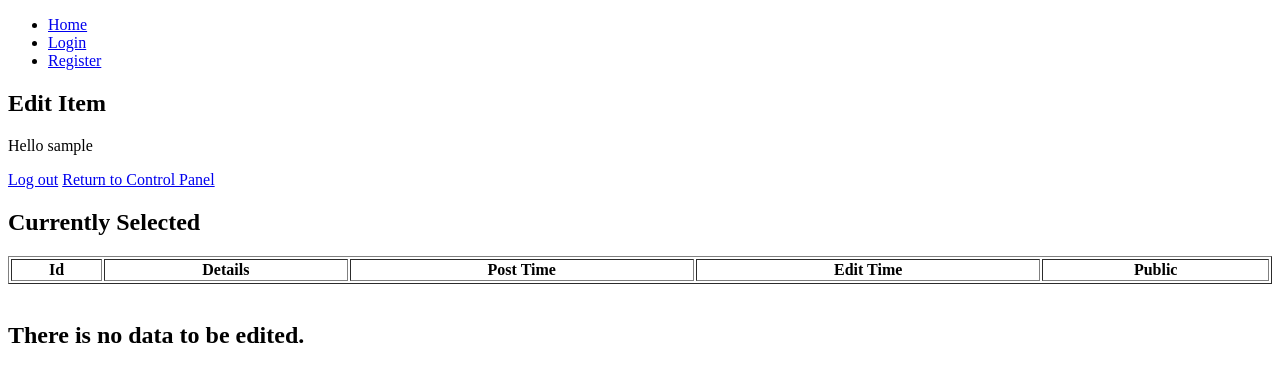
After one commit to leonidasyopan/php-polindo, a PHP site: page /edit.php in a window 1280 px wide. The commit adds this page. Shown: the top 382 px of the page. Run offline with PHP 8.4, Linux system fonts and the light colour scheme; the visitor is signed in with stand-in values (Sample User, id 1); lists and menus that the app fills with data are empty.

Commit message:
created the edit.php and all of its functionality

```diff
--- /dev/null
+++ b/edit.php
@@ -0,0 +1,146 @@
+<!DOCTYPE html>
+<html lang="en">
+<head>
+    <meta charset="UTF-8">
+    <meta name="viewport" content="width=device-width, initial-scale=1.0">
+    <meta http-equiv="X-UA-Compatible" content="ie=edge">
+    <title>Edit Item | Polishing my PHP</title>
+</head>
+<?php
+    session_start(); // starts the session
+    if($_SESSION['user']){ // checks if user is logged in
+    }
+    else {
+        header("location: index.php"); // redirects if user is not logged in
+    }
+    $user = $_SESSION['user']; // assigns user value
+    $id_exists = false;
+?>
+<body>
+    <header>
+        <nav>
+            <ul>
+                <li><a href="index.php">Home</a></li>
+                <li><a href="login.php">Login</a></li>
+                <li><a href="register.php">Register</a></li>
+            </ul>
+        </nav>
+    </header>
+    <main>
+        <h2>Edit Item</h2>
+        <p>Hello <?php Print "$user" ?></p> <!-- Displays user's name -->
+        <a href="logout.php">Log out</a>
+        <a href="home.php">Return to Control Panel</a>
+
+        <h2>Currently Selected</h2>
+
+        <table border="1px" width="100%">
+            <tr>
+                <th>Id</th>
+                <th>Details</th>
+                <th>Post Time</th>
+                <th>Edit Time</th>
+                <th>Public</th>
+            </tr>
+            <?php
+                if(!empty($_GET['id']))
+                {
+                    $id = $_GET['id'];
+                    $_SESSION['id'] = $id;
+                    $id_exists = true;
+
+                    // Create Connection
+                    $con = mysqli_connect("localhost","polindo","LIktRn4dpIvkfygY","php-polindo");
+
+                    // Check connection
+                    if (mysqli_connect_errno()) {
+                    echo "Failed to connect to MySQL: " . mysqli_connect_error();
+                    }
+
+                    $query = mysqli_query($con, "SELECT * FROM list WHERE id='$id'"); // SQL Query
+
+                    $count = mysqli_num_rows($query);
+
+                    if($count > 0)
+                    {
+                        while($row = mysqli_fetch_array($query))
+                        {
+                            Print "<tr>";
+                                Print '<td align="center">' . $row['id'] . '</td>';
+                                Print '<td align="center">' . $row['details'] . '</td>';
+                                Print '<td align="center">' . $row['date_posted'] . ' - ' . $row['time_posted'] . '</td>';
+                                Print '<td align="center">' . $row['date_edited'] . ' - ' . $row['time_edited'] . '</td>';
+                                Print '<td align="center">' . $row['public'] . '</td>';
+                            Print "</tr>";
+                        }
+                    }
+                    else
+                    {
+                        $id_exists = false;
+                    }
+                }
+            ?>
+        </table>
+        <br>
+        <?php
+            if($id_exists)
+            {
+                Print '
+                <form action="edit.php" method="POST" id="update-item-form">
+                    <fieldset>
+                        <div class="form-item">
+                            <label for="details">Enter new detail:</label>
+                            <input id="details" type="text" name="details">
+                        </div>
+                        <div class="form-item">
+                            <label for="public">public post? </label>
+                            <input type="checkbox" name="public[]" id="public" value="yes">
+                        </div>
+                        <div class="form-example">
+                            <input type="submit" value="Update list">
+                        </div>
+                    </fieldset>
+                </form>
+                ';
+            }
+            else
+            {
+                Print '<h2>There is no data to be edited.</h2>';
+            }
+        ?>
+
+    </main>
+    <footer>
+    </footer>
+</body>
+</html>
+
+<?php
+    if($_SERVER['REQUEST_METHOD'] == "POST")
+    {
+        // Create Connection
+        $con = mysqli_connect("localhost","polindo","LIktRn4dpIvkfygY","php-polindo");
+
+        // Check connection
+        if (mysqli_connect_errno()) {
+        echo "Failed to connect to MySQL: " . mysqli_connect_error();
+        }
+
+        $details = mysqli_real_escape_string($con, $_POST['details']);
+        $public = "no";
+        $id = $_SESSION['id'];
+        $time_edited = strftime("%X"); // time
+        $date_edited = strftime("%B %d, %Y"); // date
+
+        foreach($_POST['public'] as $list)
+        {
+            if($list != null)
+            {
+                $public = "yes";
+            }
+        }
+        mysqli_query($con, "UPDATE list SET details='$details', public='$public', date_edited='$date_edited', time_edited='$time_edited' WHERE id='$id'");
+
+        header("location: home.php");
+    }
+?>
--- a/home.php
+++ b/home.php
@@ -4,7 +4,7 @@
     <meta charset="UTF-8">
     <meta name="viewport" content="width=device-width, initial-scale=1.0">
     <meta http-equiv="X-UA-Compatible" content="ie=edge">
-    <title>Polishing my PHP</title>
+    <title>Painel de Controle | Polishing my PHP</title>
 </head>
 <?php
     session_start(); // starts the session
@@ -75,8 +75,8 @@
                         Print '<td align="center">' . $row['details'] . '</td>';
                         Print '<td align="center">' . $row['date_posted'] . ' - ' . $row['time_posted'] . '</td>';
                         Print '<td align="center">' . $row['date_edited'] . ' - ' . $row['time_edited'] . '</td>';
-                        Print '<td align="center"><a href="edit.php">edit</a></td>';
-                        Print '<td align="center"><a href="delete.php">delete</a></td>';
+                        Print '<td align="center"><a href="edit.php?id=' . $row['id'] . '">edit</a></td>';
+                        Print '<td align="center"><a href="delete.php?id=' . $row['id'] . '">delete</a></td>';
                         Print '<td align="center">' . $row['public'] . '</td>';
                     Print "</tr>";
                 }
--- a/index.php
+++ b/index.php
@@ -4,7 +4,7 @@
     <meta charset="UTF-8">
     <meta name="viewport" content="width=device-width, initial-scale=1.0">
     <meta http-equiv="X-UA-Compatible" content="ie=edge">
-    <title>Polishing my PHP</title>
+    <title>Homepage | Polishing my PHP</title>
 </head>
 <body>
     <header>
--- a/login.php
+++ b/login.php
@@ -4,7 +4,7 @@
     <meta charset="UTF-8">
     <meta name="viewport" content="width=device-width, initial-scale=1.0">
     <meta http-equiv="X-UA-Compatible" content="ie=edge">
-    <title>Login Page</title>
+    <title>Login Page | Polishing my PHP</title>
 </head>
 <body>
     <header>
--- a/register.php
+++ b/register.php
@@ -4,7 +4,7 @@
     <meta charset="UTF-8">
     <meta name="viewport" content="width=device-width, initial-scale=1.0">
     <meta http-equiv="X-UA-Compatible" content="ie=edge">
-    <title>Register Page</title>
+    <title>Register Page | Polishing my PHP</title>
 </head>
 <body>
     <header>
```
